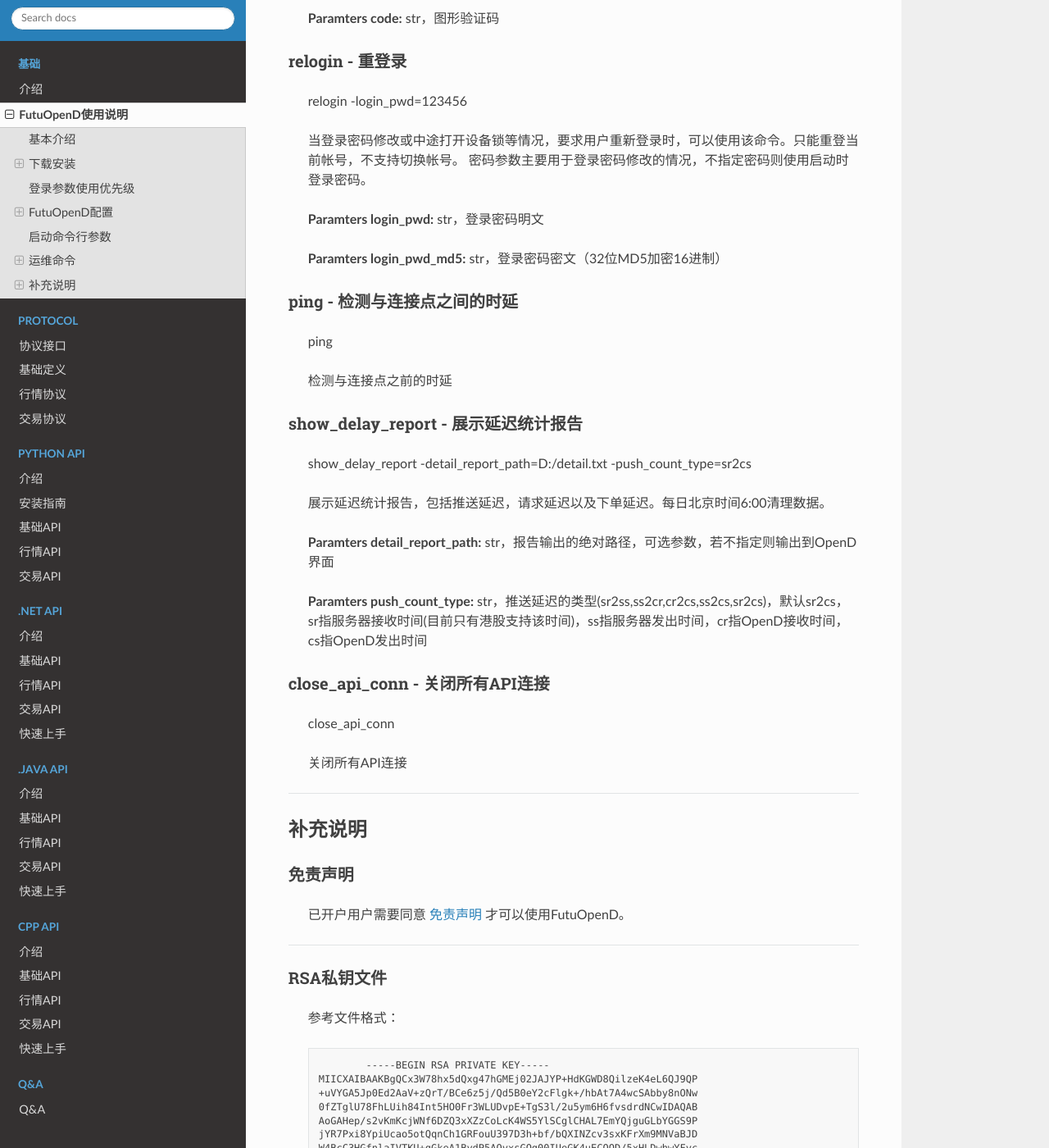
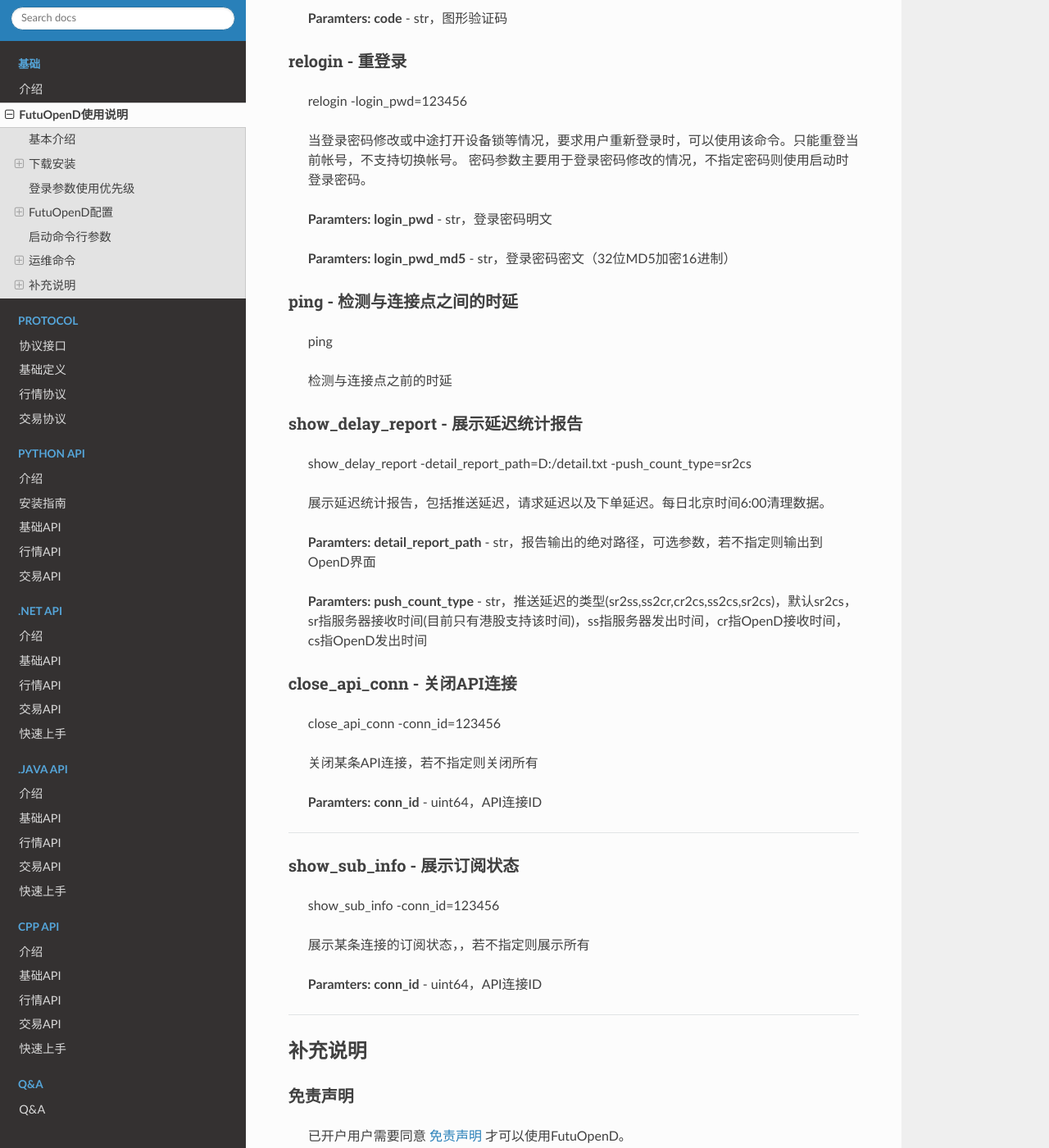
Before and after one commit to FutunnOpen/futu-api-doc, a Sphinx documentation site: the page built from doc_maker/source/intro/FutuOpenDGuide.rst, in a window 1280 px wide and 1400 px high, scrolled down 7525 px. Shown: the whole window at 82% size. Built offline with Sphinx 7.4.7 and the Read the Docs theme 2.0.0, drawn with Linux system fonts in a browser that asks for light colours.

Commit message:
新增命令

```diff
--- a/doc_maker/source/intro/FutuOpenDGuide.rst
+++ b/doc_maker/source/intro/FutuOpenDGuide.rst
@@ -230,7 +230,7 @@
 
   输入图形验证码，并继续登录流程。
 
-  **Paramters code:** str，图形验证码
+  **Paramters: code** - str，图形验证码
 
 relogin - 重登录
 ~~~~~~~~~~~~~~~~~~~~~~~~~~~~~~~~~~~~~~~~~
@@ -240,9 +240,9 @@
   当登录密码修改或中途打开设备锁等情况，要求用户重新登录时，可以使用该命令。只能重登当前帐号，不支持切换帐号。
   密码参数主要用于登录密码修改的情况，不指定密码则使用启动时登录密码。
 
-  **Paramters login_pwd:** str，登录密码明文
+  **Paramters: login_pwd** - str，登录密码明文
 
-  **Paramters login_pwd_md5:** str，登录密码密文（32位MD5加密16进制）
+  **Paramters: login_pwd_md5** - str，登录密码密文（32位MD5加密16进制）
 
 ping - 检测与连接点之间的时延
 ~~~~~~~~~~~~~~~~~~~~~~~~~~~~~~~~~~~~~~~~~
@@ -258,16 +258,29 @@
 
   展示延迟统计报告，包括推送延迟，请求延迟以及下单延迟。每日北京时间6:00清理数据。
 
-  **Paramters detail_report_path:** str，报告输出的绝对路径，可选参数，若不指定则输出到OpenD界面
+  **Paramters: detail_report_path** - str，报告输出的绝对路径，可选参数，若不指定则输出到OpenD界面
 
-  **Paramters push_count_type:** str，推送延迟的类型(sr2ss,ss2cr,cr2cs,ss2cs,sr2cs)，默认sr2cs，sr指服务器接收时间(目前只有港股支持该时间)，ss指服务器发出时间，cr指OpenD接收时间，cs指OpenD发出时间
+  **Paramters: push_count_type** -  str，推送延迟的类型(sr2ss,ss2cr,cr2cs,ss2cs,sr2cs)，默认sr2cs，sr指服务器接收时间(目前只有港股支持该时间)，ss指服务器发出时间，cr指OpenD接收时间，cs指OpenD发出时间
 
-close_api_conn - 关闭所有API连接
+close_api_conn - 关闭API连接
 ~~~~~~~~~~~~~~~~~~~~~~~~~~~~~~~~~~~~~~~~~
 
-  close_api_conn
+  close_api_conn  -conn_id=123456
 
-  关闭所有API连接
+  关闭某条API连接，若不指定则关闭所有
+
+  **Paramters: conn_id** - uint64，API连接ID
+
+----------------------------
+
+show_sub_info - 展示订阅状态
+~~~~~~~~~~~~~~~~~~~~~~~~~~~~~~~~~~~~~~~~~
+
+  show_sub_info -conn_id=123456
+
+  展示某条连接的订阅状态，，若不指定则展示所有
+
+  **Paramters: conn_id** - uint64，API连接ID
 
 ----------------------------
 
```
